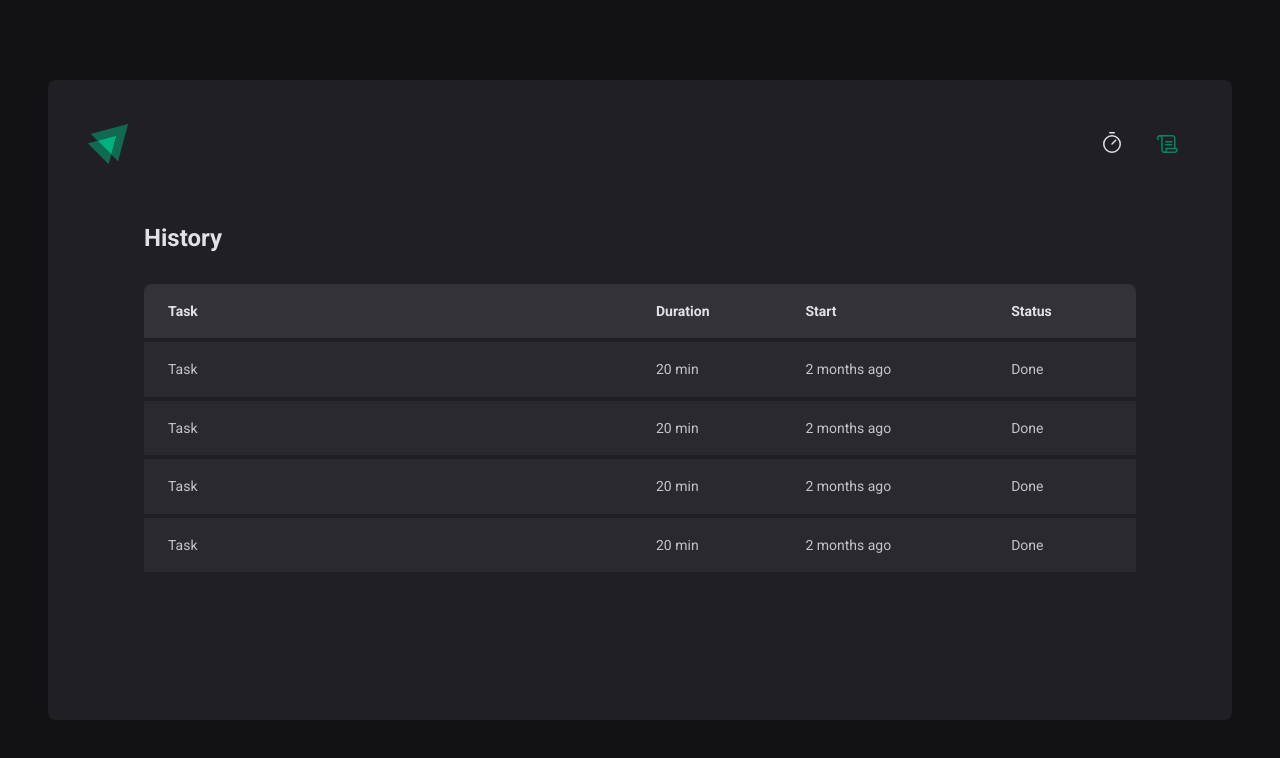
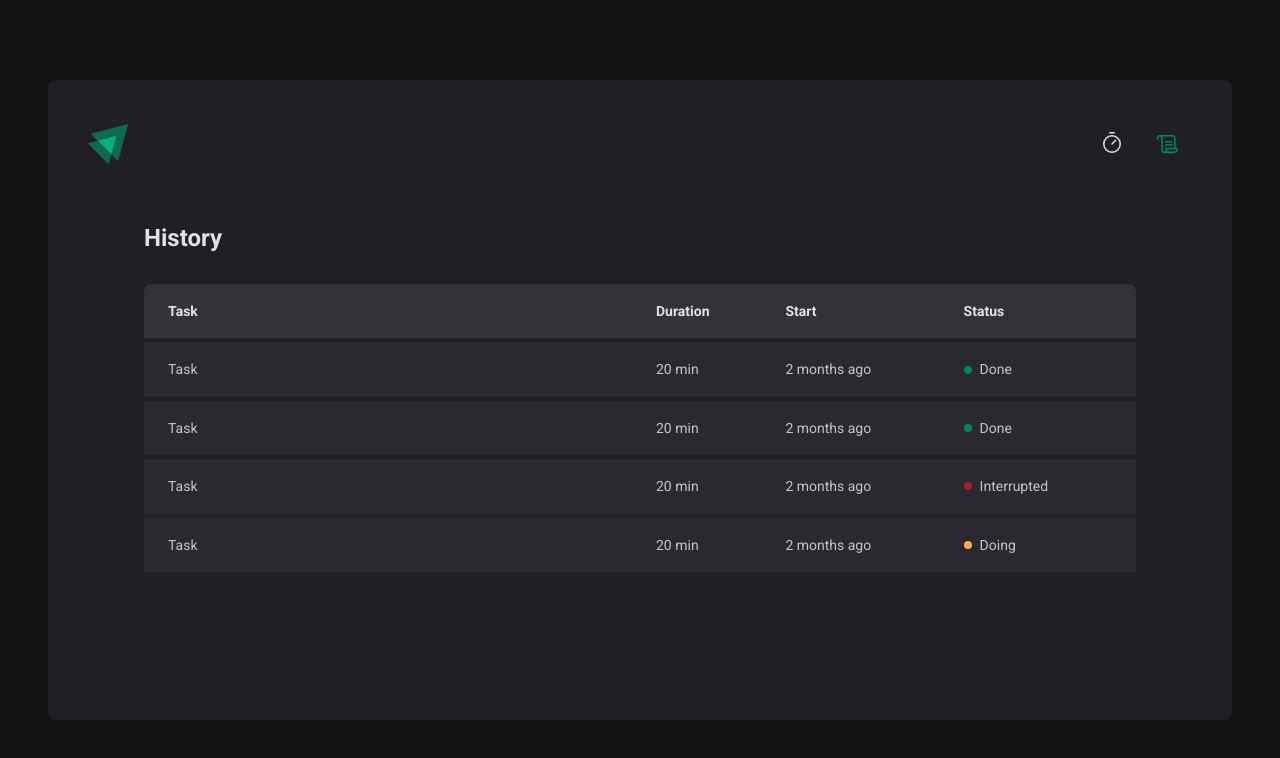
Before and after one commit to meanifreitas/ignite-timer, a React (Vite) app: page /history in a window 1280 px wide. Shown: the top 758 px of the page. Built offline with nearby package versions, Linux system fonts and the light colour scheme.

Commit message:
Status component

```diff
--- a/index.html
+++ b/index.html
@@ -6,12 +6,11 @@
     <link rel="preconnect" href="https://fonts.googleapis.com" />
     <link rel="preconnect" href="https://fonts.gstatic.com" crossorigin />
 
-    <link rel="icon" type="image/svg+xml" href="/vite.svg" />
     <meta name="viewport" content="width=device-width, initial-scale=1.0" />
 
     <link href="https://fonts.googleapis.com/css2?family=Roboto+Mono:wght@700&family=Roboto:wght@400;700&display=swap" rel="stylesheet" />
 
-    <title>Vite + React + TS</title>
+    <title>Ignite Timer</title>
   </head>
   <body>
     <div id="root"></div>
--- a/src/pages/History/index.tsx
+++ b/src/pages/History/index.tsx
@@ -1,4 +1,4 @@
-import { HistoryContainer, HistoryList } from './styles'
+import { HistoryContainer, HistoryList, Status } from './styles'
 
 export function History() {
   return (
@@ -19,25 +19,33 @@
               <td>Task</td>
               <td>20 min</td>
               <td>2 months ago</td>
-              <td>Done</td>
+              <td>
+                <Status statusColor="green">Done</Status>
+              </td>
             </tr>
             <tr>
               <td>Task</td>
               <td>20 min</td>
               <td>2 months ago</td>
-              <td>Done</td>
+              <td>
+                <Status statusColor="green">Done</Status>
+              </td>
             </tr>
             <tr>
               <td>Task</td>
               <td>20 min</td>
               <td>2 months ago</td>
-              <td>Done</td>
+              <td>
+                <Status statusColor="red">Interrupted</Status>
+              </td>
             </tr>
             <tr>
               <td>Task</td>
               <td>20 min</td>
               <td>2 months ago</td>
-              <td>Done</td>
+              <td>
+                <Status statusColor="yellow">Doing</Status>
+              </td>
             </tr>
           </tbody>
         </table>
--- a/src/pages/History/styles.ts
+++ b/src/pages/History/styles.ts
@@ -60,3 +60,27 @@
     }
   }
 `
+
+const STATUS_COLORS = {
+  yellow: 'yellow-500',
+  green: 'green-500',
+  red: 'red-500',
+} as const
+
+interface StatusProps {
+  statusColor: keyof typeof STATUS_COLORS
+}
+
+export const Status = styled.span<StatusProps>`
+  display: flex;
+  align-items: center;
+  gap: 0.5rem;
+
+  &::before {
+    content: '';
+    width: 0.5rem;
+    height: 0.5rem;
+    border-radius: 50%;
+    background: ${(props) => props.theme[STATUS_COLORS[props.statusColor]]};
+  }
+`
```
